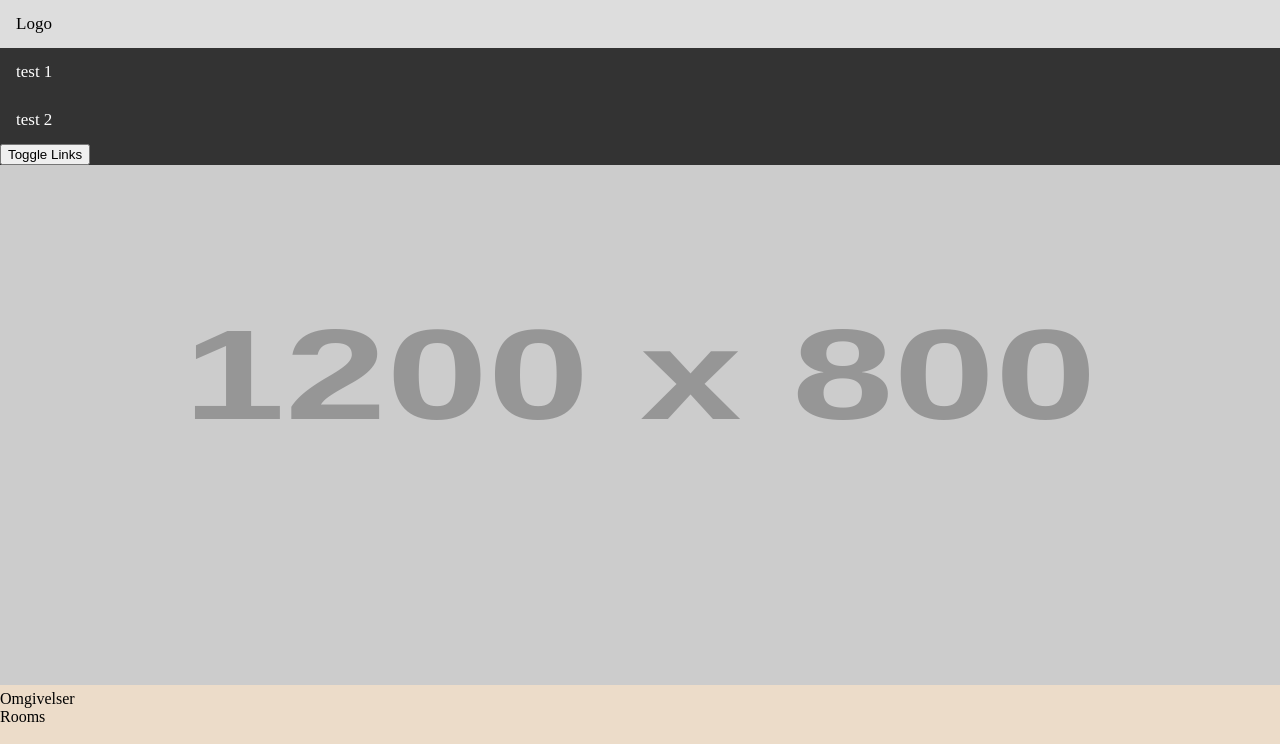
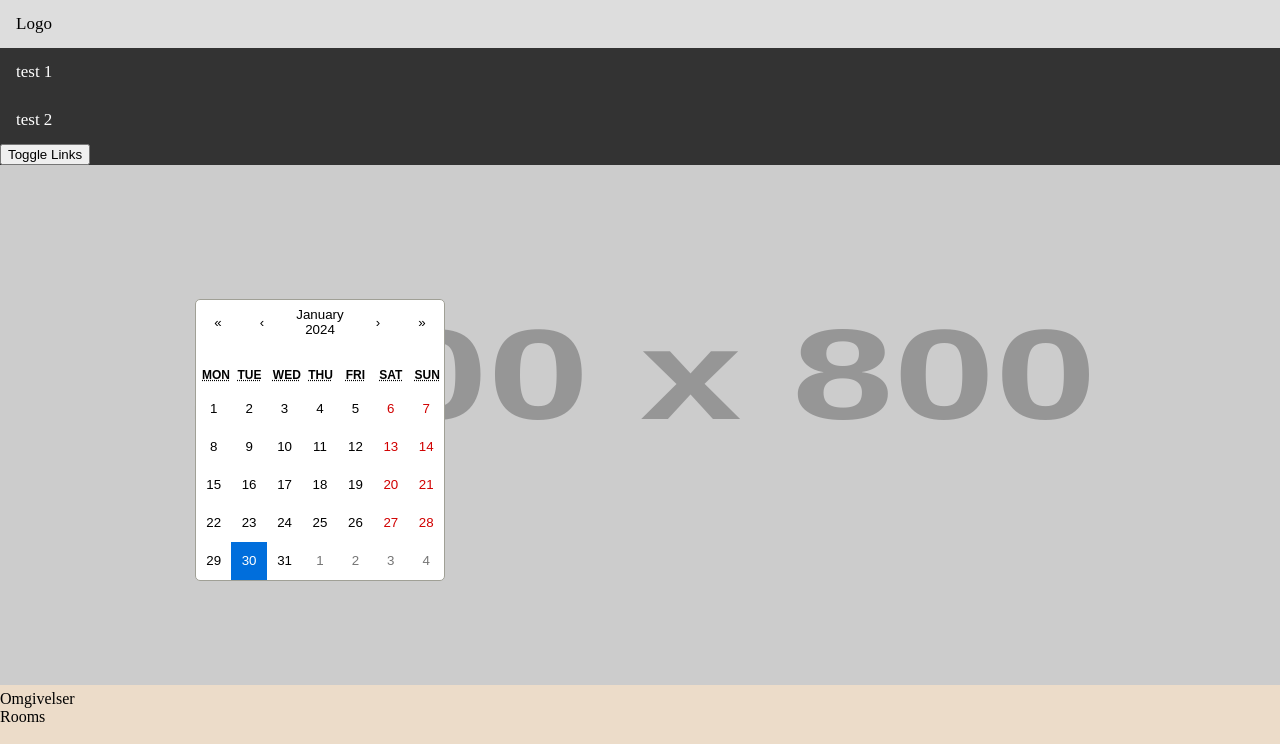
Before and after one commit to luffe141/Vandrehjem, a React (Vite) app in the folder frontend/: page / in a window 1280 px wide. Shown: the top 744 px of the page. Built offline with nearby package versions, Linux system fonts and the light colour scheme.

Commit message:
calender

```diff
--- a/frontend/package.json
+++ b/frontend/package.json
@@ -11,6 +11,7 @@
   },
   "dependencies": {
     "react": "^18.2.0",
+    "react-calendar": "^4.8.0",
     "react-dom": "^18.2.0",
     "react-router-dom": "^6.21.3"
   },
--- /dev/null
+++ b/frontend/src/components/calender/Calender.css
@@ -0,0 +1,161 @@
+
+.react-calendar {
+  width: 250px;
+  background: white;
+  border: 1px solid #a0a096;
+  font-family: Arial, Helvetica, sans-serif;
+  line-height: 1.125em;
+  position: absolute;
+  top: 55%;
+  left: 25%;
+  transform: translate(-50%,-50%);
+  border-radius: 5px;
+}
+
+.react-calendar--doubleView {
+  width: 200px;
+}
+
+.react-calendar--doubleView .react-calendar__viewContainer {
+  display: flex;
+  margin: -0.5em;
+}
+
+.react-calendar--doubleView .react-calendar__viewContainer > * {
+  width: 50px;
+  margin: 0.5em;
+}
+
+.react-calendar,
+.react-calendar *,
+.react-calendar *:before,
+.react-calendar *:after {
+  -moz-box-sizing: border-box;
+  -webkit-box-sizing: border-box;
+  box-sizing: border-box;
+}
+
+.react-calendar button {
+  margin: 0;
+  border: 0;
+  outline: none;
+}
+
+.react-calendar button:enabled:hover {
+  cursor: pointer;
+}
+
+.react-calendar__navigation {
+  display: flex;
+  height: 44px;
+  margin-bottom: 1em;
+}
+
+.react-calendar__navigation button {
+  min-width: 44px;
+  background: none;
+}
+
+.react-calendar__navigation button:disabled {
+  background-color: #f0f0f0;
+}
+
+.react-calendar__navigation button:enabled:hover,
+.react-calendar__navigation button:enabled:focus {
+  background-color: #e6e6e6;
+}
+
+.react-calendar__month-view__weekdays {
+  text-align: center;
+  text-transform: uppercase;
+  font: inherit;
+  font-size: 0.75em;
+  font-weight: bold;
+}
+
+.react-calendar__month-view__weekdays__weekday {
+  padding: 0.5em;
+}
+
+.react-calendar__month-view__weekNumbers .react-calendar__tile {
+  display: flex;
+  align-items: center;
+  justify-content: center;
+  font: inherit;
+  font-size: 0.75em;
+  font-weight: bold;
+}
+
+.react-calendar__month-view__days__day--weekend {
+  color: #d10000;
+}
+
+.react-calendar__month-view__days__day--neighboringMonth,
+.react-calendar__decade-view__years__year--neighboringDecade,
+.react-calendar__century-view__decades__decade--neighboringCentury {
+  color: #757575;
+}
+
+.react-calendar__year-view .react-calendar__tile,
+.react-calendar__decade-view .react-calendar__tile,
+.react-calendar__century-view .react-calendar__tile {
+  padding: 2em 0.5em;
+}
+
+.react-calendar__tile {
+  max-width: 100%;
+  padding: 10px 6.6667px;
+  background: none;
+  text-align: center;
+  line-height: 16px;
+  font: inherit;
+  font-size: 0.833em;
+}
+
+.react-calendar__tile:disabled {
+  background-color: #f0f0f0;
+  color: #ababab;
+}
+
+.react-calendar__month-view__days__day--neighboringMonth:disabled,
+.react-calendar__decade-view__years__year--neighboringDecade:disabled,
+.react-calendar__century-view__decades__decade--neighboringCentury:disabled {
+  color: #cdcdcd;
+}
+
+.react-calendar__tile:enabled:hover,
+.react-calendar__tile:enabled:focus {
+  background-color: #e6e6e6;
+}
+
+.react-calendar__tile--now {
+  background: #ffff76;
+}
+
+.react-calendar__tile--now:enabled:hover,
+.react-calendar__tile--now:enabled:focus {
+  background: #ffffa9;
+}
+
+.react-calendar__tile--hasActive {
+  background: #76baff;
+}
+
+.react-calendar__tile--hasActive:enabled:hover,
+.react-calendar__tile--hasActive:enabled:focus {
+  background: #a9d4ff;
+}
+
+.react-calendar__tile--active {
+  background: #006edc;
+  color: white;
+}
+
+.react-calendar__tile--active:enabled:hover,
+.react-calendar__tile--active:enabled:focus {
+  background: #1087ff;
+}
+
+.react-calendar--selectRange .react-calendar__tile--hover {
+  background-color: #e6e6e6;
+}
--- /dev/null
+++ b/frontend/src/components/calender/Calender.module.css
@@ -0,0 +1,3 @@
+.kalender{
+    width: 300px;
+}
--- /dev/null
+++ b/frontend/src/components/calender/Calender.tsx
@@ -0,0 +1,18 @@
+import { useState } from "react";
+import Calendar from "react-calendar";
+import './Calender.css';
+
+type ValuePiece = Date | null;
+
+type Value = ValuePiece | [ValuePiece, ValuePiece];
+
+function Kalender() {
+  const [value, onChange] = useState<Value>(new Date());
+
+  return (
+    <div >
+      <Calendar onChange={onChange} value={value} />
+    </div>
+  );
+}
+export default Kalender;
--- a/frontend/src/components/homepage/Rooms/Rooms.tsx
+++ b/frontend/src/components/homepage/Rooms/Rooms.tsx
@@ -1,10 +1,9 @@
+import React from 'react'
 import styles from './Rooms.module.css'
 
 const Rooms = () => {
   return (
-    <div>
-        Rooms
-    </div>
+    <div>Rooms</div>
   )
 }
 
--- a/frontend/src/components/homepage/hero/Hero.tsx
+++ b/frontend/src/components/homepage/hero/Hero.tsx
@@ -1,9 +1,13 @@
+import Kalender from '../../calender/calender'
 import styles from './Hero.module.css'
+
+
 
 const Hero = () => {
   return (
     <div id={styles.heroDiv}>
       <img id={styles.heroImg} src="https://placehold.jp/1200x800.png" alt="hero_image" />
+   <Kalender/>
     </div>
   )
 }
```
Also changed, not shown: 1 other file (tests, documents, lock files or other folders).
